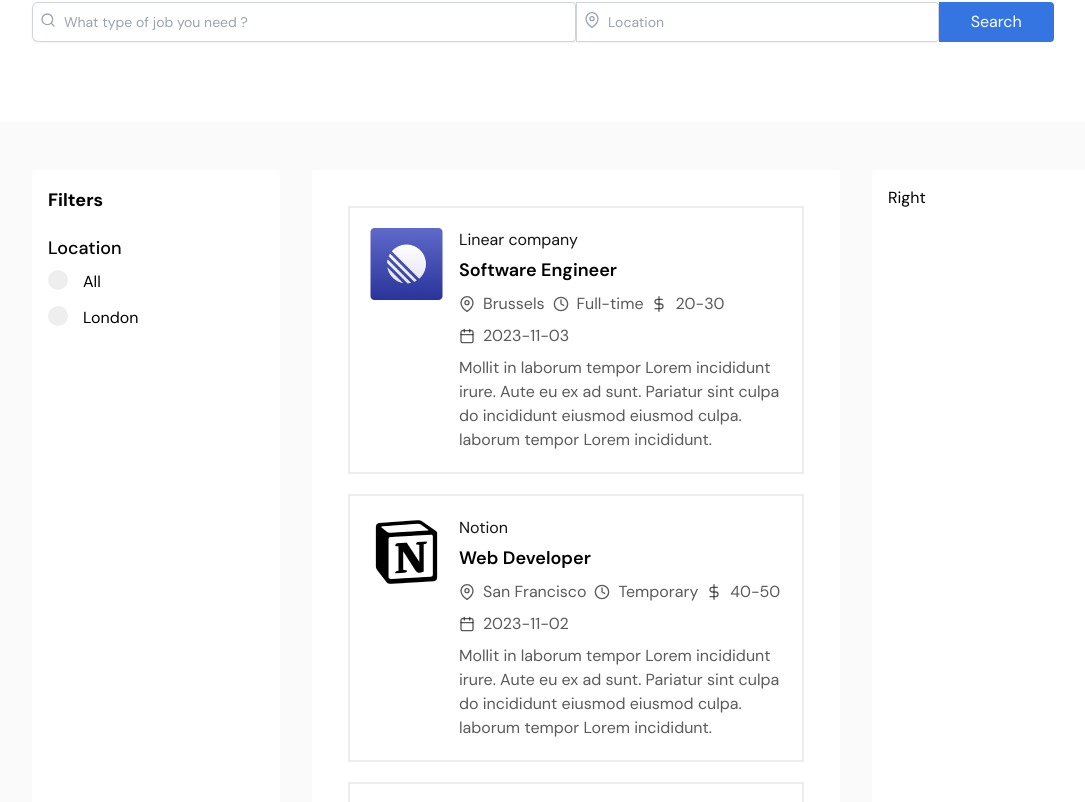
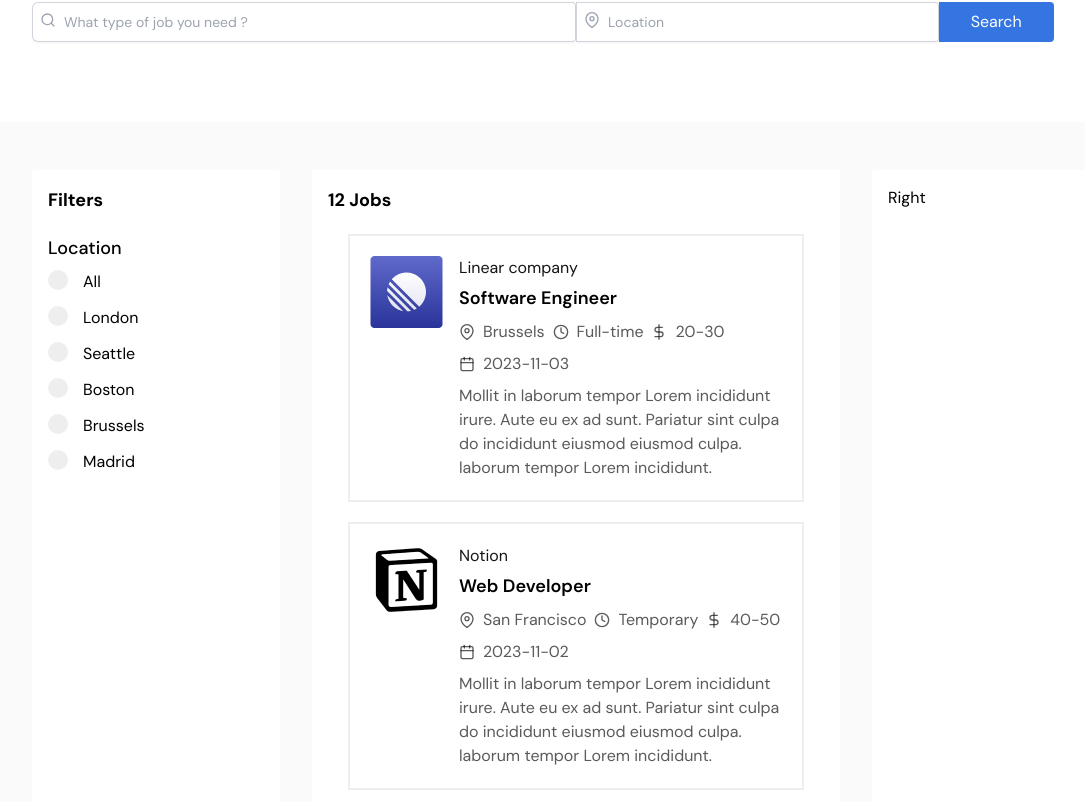
Before and after one commit to sainudheenp/Hire-All, a React (Vite) app in the folder job-portal-client/: page / in a window 1280 px wide. Shown: the part 278-1080 px from the top of the page, without its empty margins (64-1149 px from the left). Built offline with nearby package versions, Linux system fonts and the light colour scheme.

Commit message:
location filter

```diff
--- a/job-portal-client/src/Pages/Home.jsx
+++ b/job-portal-client/src/Pages/Home.jsx
@@ -8,11 +8,16 @@ import Sidebar from '../sidebar/Sidebar';
 const Home = () => {
   const [selectedCategory, setSelectedCategory] = useState(null);
   const [jobs, setJobs] = useState([]);
+  const [isLoading, setIsLoading] = useState(true);
+  const [currentPage, setCurrentPage] = useState(1);
+  const itemsPerPage = 6;
 
   useEffect(() => {
+    setIsLoading(true);
     fetch("jobs.json").then(res => res.json()).then(data => {
       // console.log(data);
       setJobs(data)
+      setIsLoading(false);
     })
   },[])
 
@@ -40,29 +45,54 @@ const Home = () => {
       }
 
       //---------main function----------
+      // const filteredData = (jobs, selected, query) => {
+      //   let filteredJobs = jobs;
+
+      //   // filtering inputs
+      //   if(query){
+      //     filteredJobs = filteredItems;
+      //   }
+
+      //   // category filtering
+      //   if(selected){
+      //     filteredJobs = filteredJobs.filter(({jobLocation, maxPrice, experienceLevel, salaryType,
+      //        employmentType, postingDate}) => {
+      //         jobLocation.toLowerCase() === selected.toLowerCase() ||
+      //         parseInt(maxPrice) <= parseInt(selected) ||
+      //         salaryType.toLowerCase() === selected.toLowerCase() ||
+      //         employmentType.toLowerCase() === selected.toLowerCase()
+      //        });
+      //        console.log(filteredJobs);
+      //   }
+
+      //   return filteredJobs.map((data, i) => <Card key={i} data={data}/>)
+
+      // }
+
       const filteredData = (jobs, selected, query) => {
         let filteredJobs = jobs;
 
-        // filtering inputs
-        if(query){
-          filteredJobs = filteredItems;
+        // Filtering inputs
+        if (query) {
+           filteredJobs = filteredJobs.filter(/* ... */); // Update this part as needed
         }
 
-        // category filtering
-        if(selected){
-          filteredJobs = filteredJobs.filter(({jobLocation, maxPrice, experienceLevel, salaryType,
-             employmentType, postingDate}) => {
+        // Category filtering
+        if (selected) {
+           filteredJobs = filteredJobs.filter(({ jobLocation, maxPrice, experienceLevel, salaryType, employmentType, postingDate }) => {
+              return (
                  jobLocation.toLowerCase() === selected.toLowerCase() ||
                  parseInt(maxPrice) <= parseInt(selected) ||
                  salaryType.toLowerCase() === selected.toLowerCase() ||
                  employmentType.toLowerCase() === selected.toLowerCase()
+              );
            });
            console.log(filteredJobs);
         }
 
-        return filteredJobs.map((data, i) => <Card key={i} data={data}/>)
+        return filteredJobs.map((data, i) => <Card key={i} data={data} />);
+     };
 
-      }
 
       const result = filteredData(jobs, selectedCategory, query);
 
@@ -77,7 +107,15 @@ const Home = () => {
         </div>
 
         {/* card details */}
-        <div className='col-span-2 bg-white p-4 rounded-sm'><Jobs result={result}/></div>
+        <div className='col-span-2 bg-white p-4 rounded-sm'>
+          {
+            isLoading ? (<p className='font-medium'>Loading...</p>): result.length > 0 ? (<Jobs result={result}/>) : <>
+            <h3 className='text-lg font-bold mb-2'>{result.length} Jobs</h3>
+            <p>No data found</p>
+            </>
+          }
+
+          </div>
 
         {/* right side */}
         <div className='bg-white p-4 rounded'>Right</div>
--- a/job-portal-client/src/Pages/Jobs.jsx
+++ b/job-portal-client/src/Pages/Jobs.jsx
@@ -2,7 +2,13 @@ import React from 'react'
 
 const Jobs = ({result}) => {
   return (
-    <div>{result}</div>
+    <>
+    <div>
+    <h3 className='text-lg font-bold mb-2'>{result.length} Jobs</h3>
+
+    </div>
+    <section className="card-container">{result}</section>
+    </>
   )
 }
 
--- a/job-portal-client/src/sidebar/Location.jsx
+++ b/job-portal-client/src/sidebar/Location.jsx
@@ -1,21 +1,60 @@
-import React from 'react'
-import InputField from '../components/InputField'
+import React from "react";
+import InputField from "../components/InputField";
 
-const Location = ({handleChange}) => {
+const Location = ({ handleChange }) => {
   return (
     <div>
       <h4 className="text-lg font-medium mb-2">Location</h4>
 
       <div>
         <label className="sidebar-label-container">
-                <input type="radio" name='test' id='test' value='' onChange={handleChange} />
+          <input
+            type="radio"
+            name="test"
+            id="test"
+            value=""
+            onChange={handleChange}
+          />
           <span className="checkmark"></span> All
         </label>
       </div>
 
-        <InputField handleChange={handleChange} value="london" title="London" name="test"/>
+      <InputField
+        handleChange={handleChange}
+        value="london"
+        title="London"
+        name="test"
+      />
+
+<InputField
+        handleChange={handleChange}
+        value="seattle"
+        title="Seattle"
+        name="test"
+      />
+
+<InputField
+        handleChange={handleChange}
+        value="boston"
+        title="Boston"
+        name="test"
+      />
+
+<InputField
+        handleChange={handleChange}
+        value="brussels"
+        title="Brussels"
+        name="test"
+      />
+
+<InputField
+        handleChange={handleChange}
+        value="madrid"
+        title="Madrid"
+        name="test"
+      />
     </div>
-  )
-}
+  );
+};
 
-export default Location
+export default Location;
```
Lines whose indentation alone changed are shown as unchanged.
